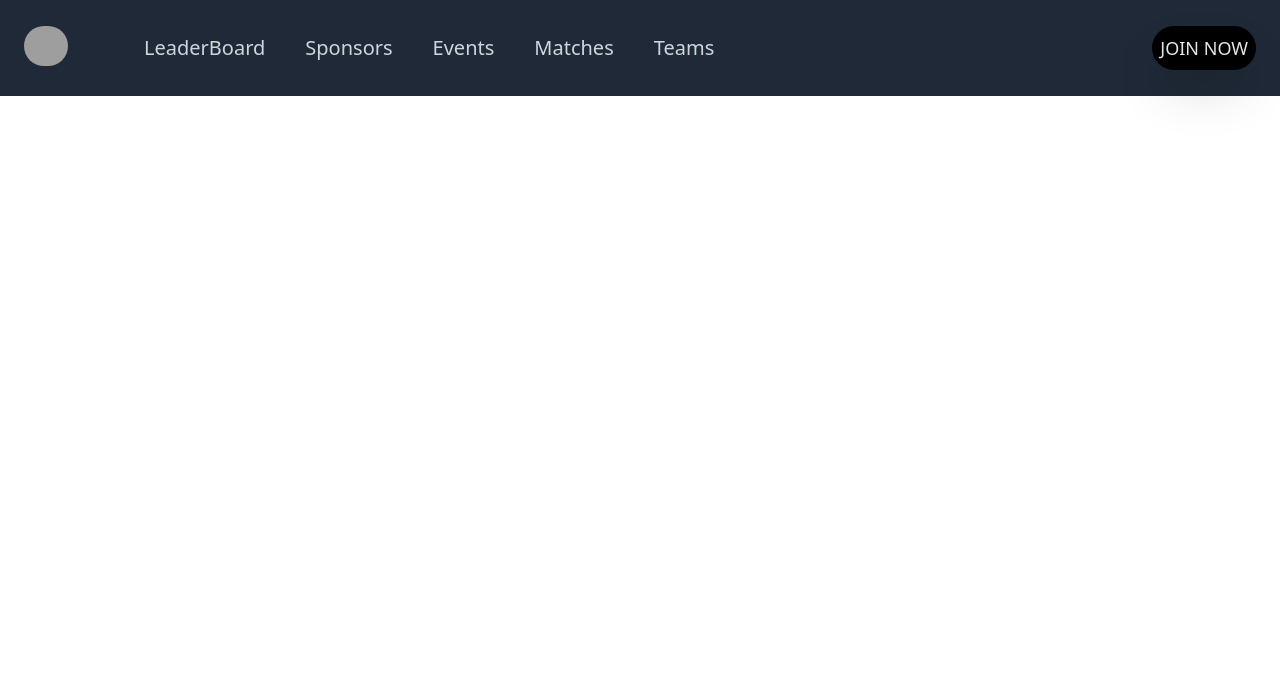
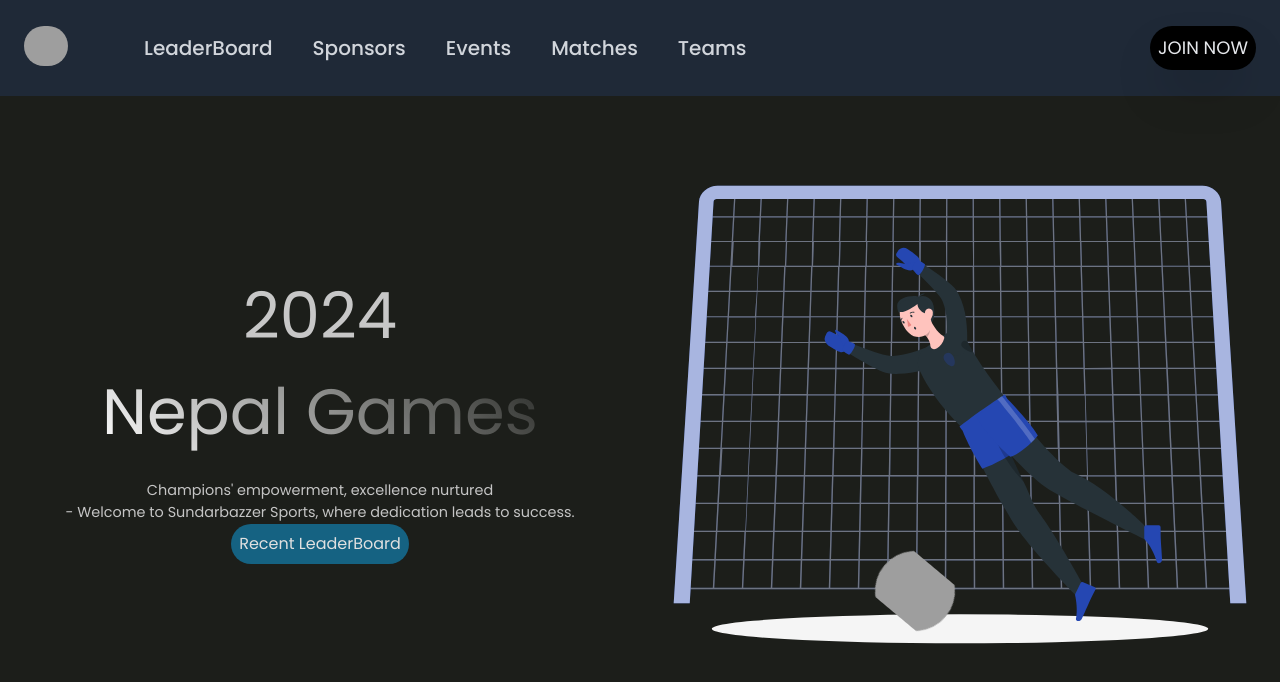
Before and after one commit to parasbhandari/SportManagement, a React (Vite) app: page /Teams in a window 1280 px wide. Shown: the top 682 px of the page. Built offline with nearby package versions, Linux system fonts and the light colour scheme; grey boxes are pictures that could not be loaded.

Commit message:
creating and styling homepage

```diff
--- a/package.json
+++ b/package.json
@@ -16,6 +16,7 @@
     "postcss": "^8.4.43",
     "react": "^18.3.1",
     "react-dom": "^18.3.1",
+    "react-router-dom": "^6.26.1",
     "tailwindcss": "^3.4.10"
   },
   "devDependencies": {
--- a/src/App.css
+++ b/src/App.css
@@ -0,0 +1,36 @@
+@import url("https://fonts.googleapis.com/css2?family=Lato:ital,wght@0,100;0,300;0,400;0,700;0,900;1,100;1,300;1,400;1,700;1,900&display=swap");
+@import url('https://fonts.googleapis.com/css2?family=Poppins:ital,wght@0,100;0,200;0,300;0,400;0,500;0,600;0,700;0,800;0,900;1,100;1,200;1,300;1,400;1,500;1,600;1,700;1,800;1,900&display=swap');
+* {
+  padding: 0;
+  margin: 0;
+  box-sizing: border-box;
+  font-family: "Poppins", sans-serif;
+  color: rgb(224, 224, 224);
+}
+
+:root{
+  --global_blue:rgb(84, 84, 255);
+}
+h1 {
+  font-size: 70px;
+  color: rgb(199, 199, 199);
+}
+
+p {
+  font-size: 20px;
+  color: rgb(197, 197, 197);
+
+}
+body,
+html {
+  max-width: 1600px;
+  margin: auto;
+}
+
+body {
+
+  background-color: #1c1e1a;
+
+  position: relative;
+
+}
--- /dev/null
+++ b/src/Components/Button.jsx
@@ -0,0 +1,11 @@
+import React from 'react'
+
+function Button(props) {
+  return (
+    <div>
+      <button className='rounded-full bg-sky-500/50 p-2'>{props.name}</button>
+    </div>
+  )
+}
+
+export default Button
--- /dev/null
+++ b/src/Pages/Home/Home.css
@@ -0,0 +1,126 @@
+.homepage{
+  height: 100vh;
+  width: 100%;
+  background-position: center right;
+  background-repeat: no-repeat;
+  background-size: contain;
+  display: flex;
+  background-color: #1c1e1a;
+}
+section{
+  bottom: 20%;
+  height: 80%;
+  width: 50%;
+  text-align: center;
+  display: flex;
+  flex-direction: column;
+  place-content: center;
+}
+h1{
+  padding-bottom: 20px;
+  font-size: 4rem;
+
+}
+.wrapper{
+  width: 100px;
+  height: 300px;
+  position: absolute;
+  right: 25%;
+  bottom: 5%;
+  z-index: 1;
+  border: 2px solid blackr;
+}
+.circle {
+  width: 80px;
+  height: 80px;
+  position: absolute;
+  background-image: url("https://creazilla-store.fra1.digitaloceanspaces.com/cliparts/14789/soccer-ball-sports-clipart-md.png");
+  background-position: center center;
+  background-size: contain;
+  background-repeat: no-repeat;
+  border-radius: 50%;
+  left: 15%;
+  transform-origin: 50%;
+  animation: circle7124 .5s alternate infinite ease;
+}
+@keyframes circle7124 {
+  0% {
+    top: 100px;
+
+    border-radius: 50px 50px 25px 25px;
+
+  }
+
+  40% {
+    border-radius: 50%;
+  }
+
+  100% {
+    transform:rotate(40deg);
+    top: 0%;
+  }
+}
+
+.circle:nth-child(2) {
+  left: 45%;
+  animation-delay: .2s;
+}
+
+.circle:nth-child(3) {
+  left: auto;
+  right: 15%;
+  animation-delay: .3s;
+}
+
+.shadow {
+  width: 50px;
+  height: 4px;
+  border-radius: 50%;
+  background-color: rgba(0,0,0,0.9);
+  position: absolute;
+  top: 180px;
+  transform-origin: 50%;
+  z-index: -1;
+  left: 30%;
+  filter: blur(1px);
+  animation: shadow046 .5s alternate infinite ease;
+}
+
+@keyframes shadow046 {
+  0% {
+    transform: scaleX(1.5);
+  }
+
+  40% {
+    transform: scaleX(1) ;
+    opacity: .7;
+  }
+
+  100% {
+    transform: scaleX(.2) ;
+    opacity: .4;
+  }
+}
+
+.shadow:nth-child(4) {
+  left: 45%;
+  animation-delay: .2s
+}
+
+.shadow:nth-child(5) {
+  left: auto;
+  right: 15%;
+  animation-delay: .3s;
+}
+
+span{
+  background-image:linear-gradient(45deg,white,rgba(156, 156, 156, 0.1));
+        background-clip: text;
+        -webkit-text-fill-color: transparent;
+}
+p{
+  font-size: 0.9rem;
+}
+.goal_img{
+  width: 50%;
+}
--- a/src/Pages/Home/Home.jsx
+++ b/src/Pages/Home/Home.jsx
@@ -1,8 +1,32 @@
 import React from 'react'
-
+import HmImg from '../../assets/ftbg.svg'
+import Button from "../../Components/Button"
+import "./Home.css"
 function Home() {
   return (
-    <div>Home</div>
+    <div className='homepage'>
+      <section>
+        <h1>
+        <div class="wrapper">
+                <div class="circle"></div>
+                <div class="shadow"></div>
+        </div>
+          2024 <br /> <span>
+          Nepal Games
+            </span>
+        </h1>
+        <p>
+        Champions' empowerment, excellence nurtured <br/>- Welcome to Sundarbazzer Sports, where dedication leads to success.
+        </p>
+        <a href='#'>
+          <Button name="Recent LeaderBoard"></Button>
+        </a>
+      </section>
+      <div className='goal_img'>
+      <img src={HmImg} alt="football_image" />
+      </div>
+
+    </div>
   )
 }
 
--- a/src/main.jsx
+++ b/src/main.jsx
@@ -2,9 +2,12 @@ import { StrictMode } from 'react'
 import { createRoot } from 'react-dom/client'
 import Nav from './Components/Nav'
 import './index.css'
+import "./App.css"
+import Home from './Pages/Home/Home'
 
 createRoot(document.getElementById('root')).render(
   <StrictMode>
     <Nav/>
+    <Home/>
   </StrictMode>,
 )
```
Also changed, not shown: src/assets/ftbg.svg (added), 1 other file (tests, documents, lock files or other folders).
